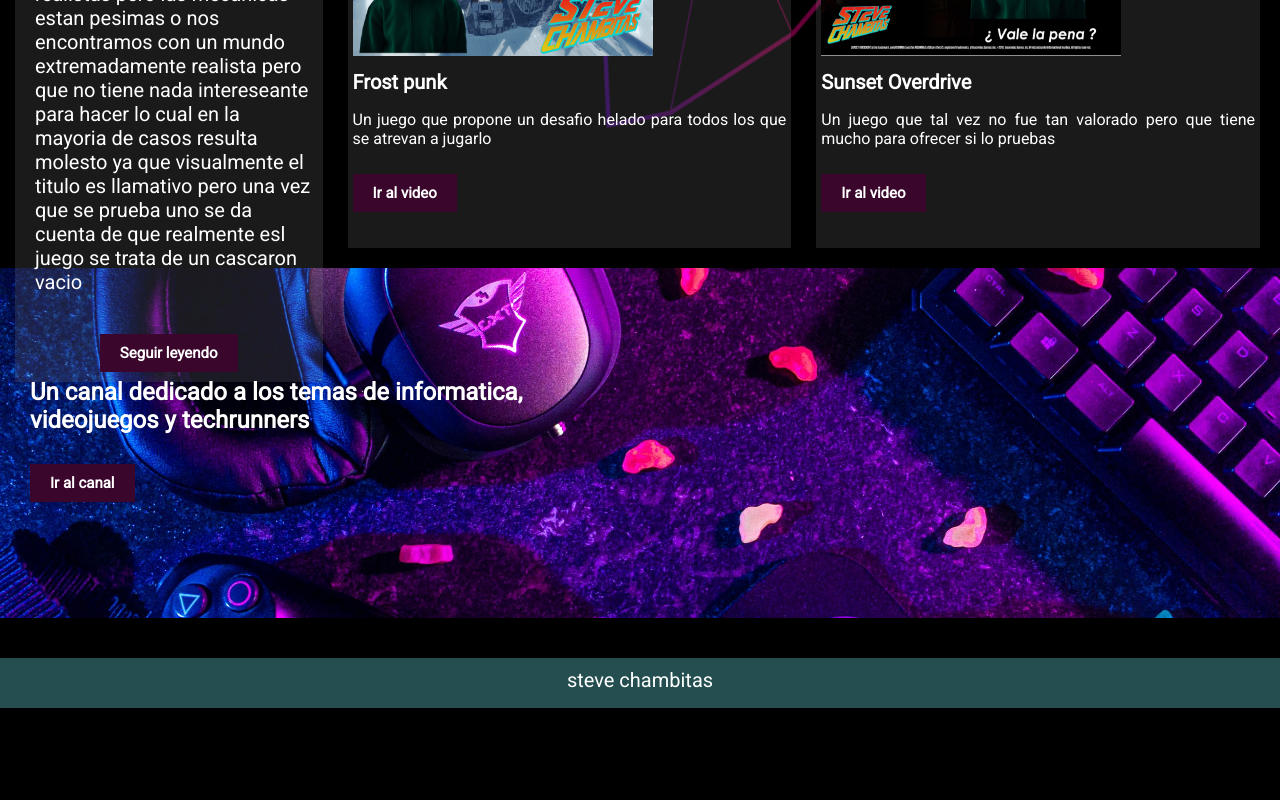
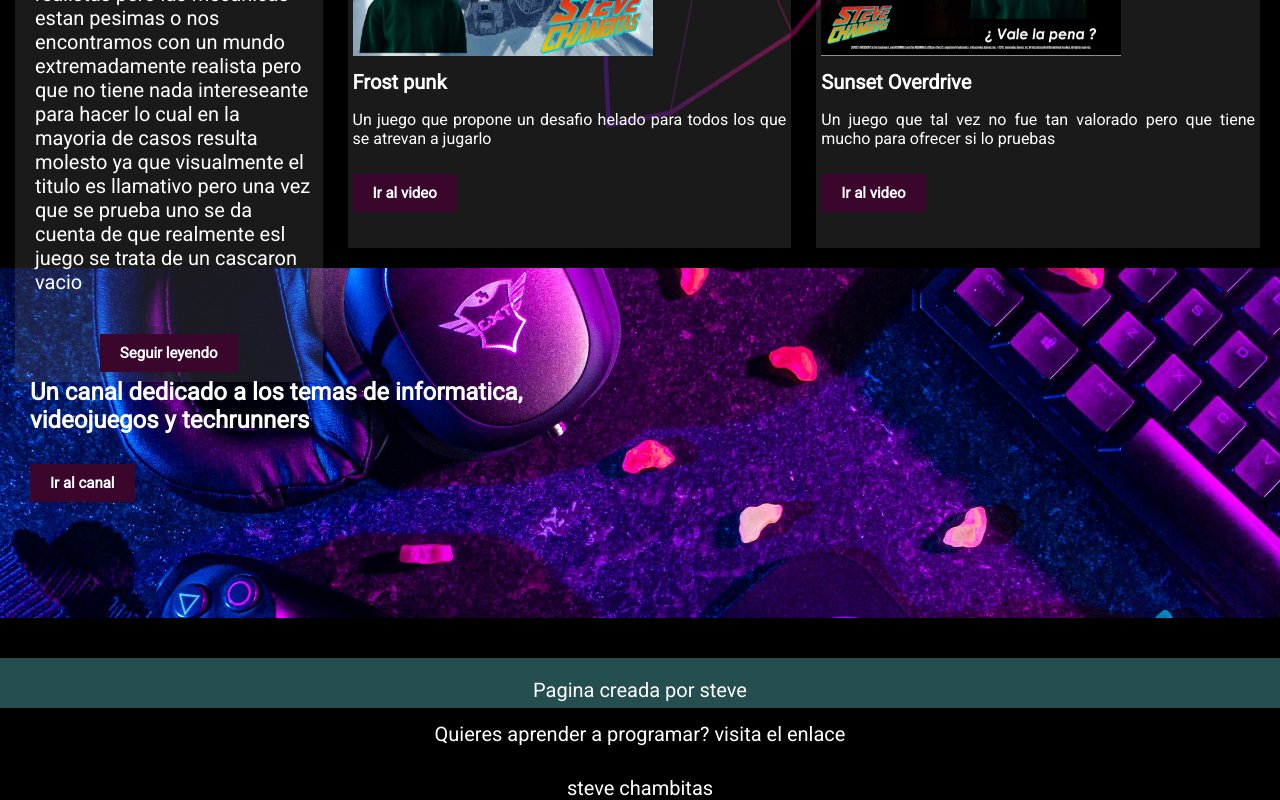
Before and after one commit to SteveBartmoss/steveapp, a React (Create React App) app: page /home in a window 1280 px wide. Shown: the part 2522-3322 px from the top of the page. Before the commit the page ends 3230 px from the top, so only its background shows below. Built offline with nearby package versions, Linux system fonts and the light colour scheme.

Commit message:
add a new information for the footer

```diff
--- a/src/component/Pie.jsx
+++ b/src/component/Pie.jsx
@@ -3,6 +3,10 @@ import React from "react";
 function Pie(){
     return(
         <div className="footer">
+            <div>
+                <p className="Content">Pagina creada por steve</p>
+                <p className="Content">Quieres aprender a programar? visita el enlace</p>
+            </div>
             <a className="footer-text" href="https://www.youtube.com/@stevechambitas2782" target="_blank">steve chambitas</a>
         </div>
     );
```
